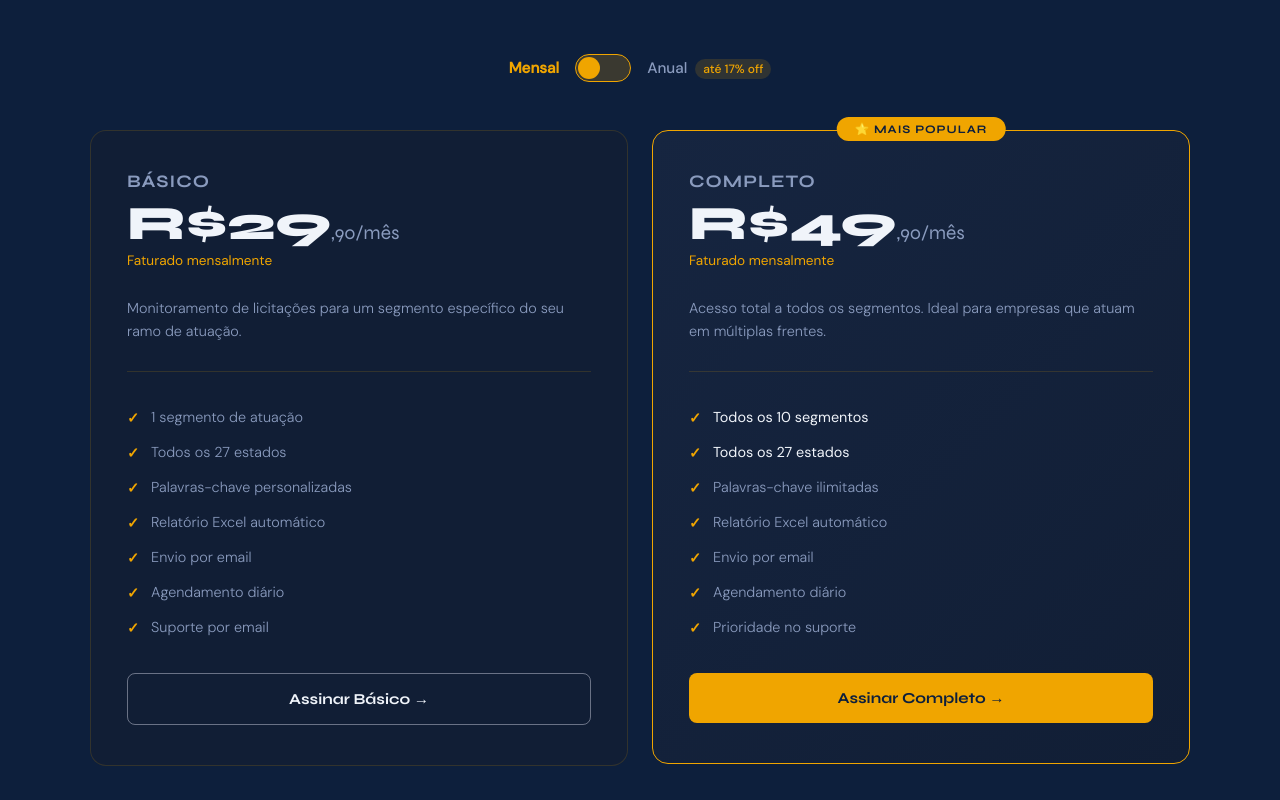
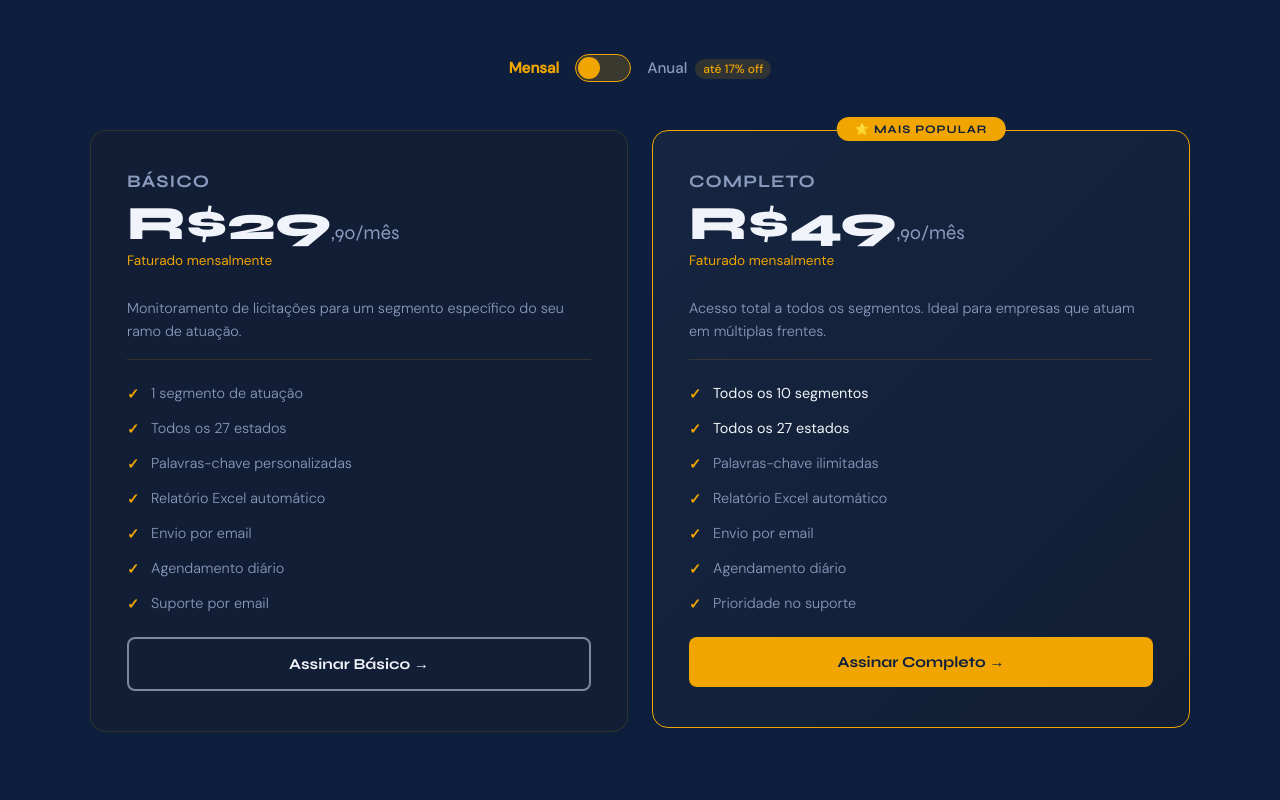
Before and after one commit to qjunior100/QLicitacoes, a plain HTML site: page index.html in a window 1280 px wide. Shown: the part 3500-4300 px from the top of the page. Drawn offline with Linux system fonts and the light colour scheme.

Commit message:
Add files via upload

```diff
--- a/index.html
+++ b/index.html
@@ -468,15 +468,15 @@
       font-size: .9rem;
       color: var(--cinza);
       line-height: 1.6;
-      margin-bottom: 28px;
+      margin-bottom: 16px;
       font-weight: 300;
-      padding-bottom: 28px;
+      padding-bottom: 16px;
       border-bottom: 1px solid var(--borda);
     }
 
     .plano-lista {
       list-style: none;
-      margin-bottom: 28px;
+      margin-bottom: 0;
     }
 
     .plano-lista li {
@@ -875,7 +875,7 @@
       </span>
     </div>
 
-    <div class="planos-grid">
+    <div class="planos-grid" style="position:relative;z-index:2;">
 
       <div class="plano-card reveal">
         <div class="plano-nome">Básico</div>
@@ -891,7 +891,7 @@
           <li>Agendamento diário</li>
           <li>Suporte por email</li>
         </ul>
-        <a id="link-basico" href="https://go.hotmart.com/A104730085G?dp=1" style="display:block;text-align:center;padding:16px;border-radius:8px;font-family:'Syne',sans-serif;font-weight:700;font-size:.95rem;text-decoration:none;margin-top:28px;background:transparent;color:#F0F4FA;border:1px solid rgba(240,240,255,0.4);">Assinar Básico →</a>
+        <a id="link-basico" href="https://go.hotmart.com/A104730085G?dp=1" style="display:block;text-align:center;padding:16px;border-radius:8px;font-family:'Syne',sans-serif;font-weight:700;font-size:.95rem;text-decoration:none;margin-top:16px;background:transparent;color:#F0F4FA;border:2px solid rgba(240,240,255,0.5);position:relative;z-index:2;">Assinar Básico →</a>
       </div>
 
       <div class="plano-card destaque reveal">
@@ -909,7 +909,7 @@
           <li>Agendamento diário</li>
           <li>Prioridade no suporte</li>
         </ul>
-        <a id="link-completo" href="https://go.hotmart.com/P104730205D?dp=1" style="display:block;text-align:center;padding:16px;border-radius:8px;font-family:'Syne',sans-serif;font-weight:700;font-size:.95rem;text-decoration:none;margin-top:28px;background:#F0A500;color:#0D1F3C;">Assinar Completo →</a>
+        <a id="link-completo" href="https://go.hotmart.com/P104730205D?dp=1" style="display:block;text-align:center;padding:16px;border-radius:8px;font-family:'Syne',sans-serif;font-weight:700;font-size:.95rem;text-decoration:none;margin-top:16px;background:#F0A500;color:#0D1F3C;position:relative;z-index:2;">Assinar Completo →</a>
       </div>
 
     </div>
@@ -917,7 +917,7 @@
 </section>
 
 <!-- ── AFILIADOS ── -->
-<section class="afiliados" id="afiliados">
+<section class="afiliados" id="afiliados" style="position:relative;z-index:1;">
   <div class="container">
     <div class="afiliados-inner">
       <div class="reveal">
```
